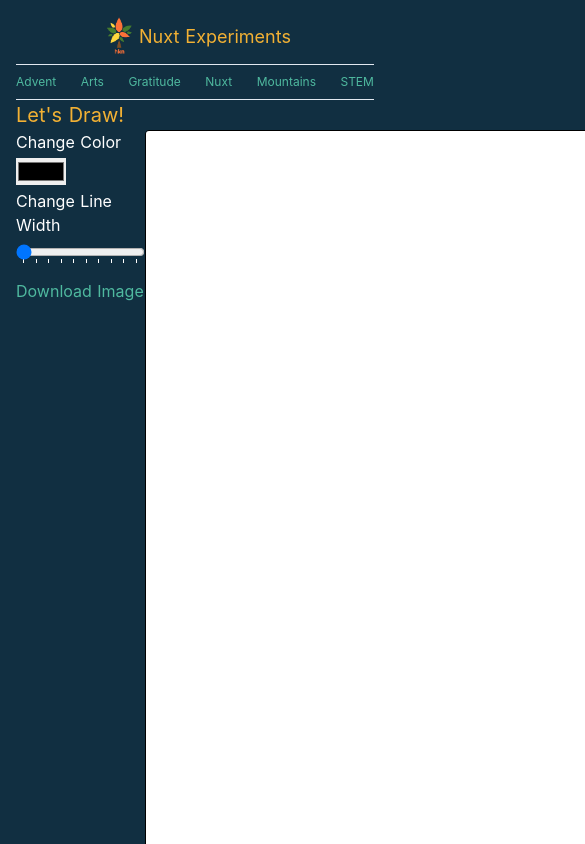
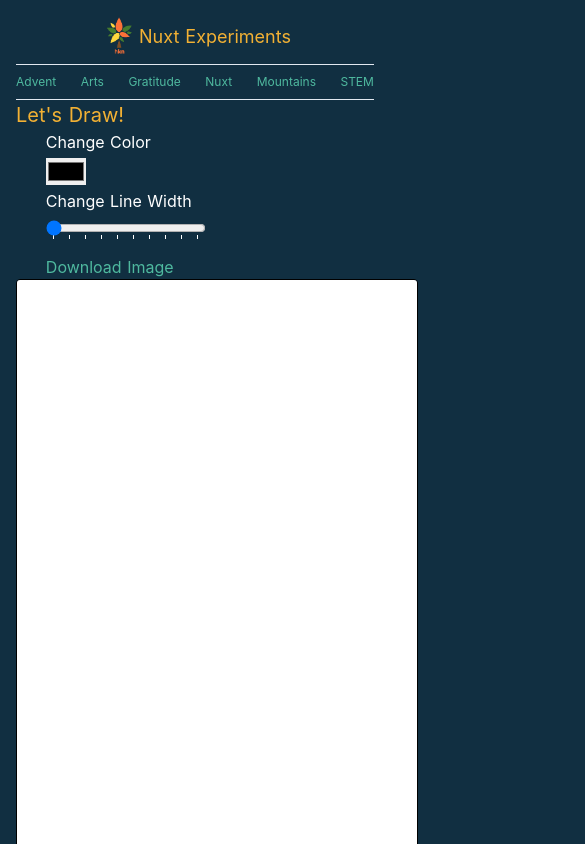
Before and after one commit to ethyl2/nuxt-experiment, a Nuxt app: page /canvas in a window 390 px wide. Shown: the top 844 px of the page, 585 px wide, since content can reach past the window. Built offline with nearby package versions, Linux system fonts and the light colour scheme.

Commit message:
Fix: Adds prevent to stop default scrolling behavior on mobile

```diff
--- a/pages/canvas/index.vue
+++ b/pages/canvas/index.vue
@@ -1,11 +1,16 @@
 <template>
   <div>
     <h1 class="text-xl">Let's Draw!</h1>
-    <div class="flex">
-      <div>
+    <div class="flex flex-col md:flex-row">
+      <div class="w-5/6 mx-auto">
         <form class="pb-4 flex flex-col space-y-1">
           <label for="color-picker">Change Color</label>
-          <input id="color-picker" v-model="textColor" type="color" />
+          <input
+            id="color-picker"
+            v-model="textColor"
+            type="color"
+            class="w-10"
+          />
           <label for="line-width-picker">Change Line Width</label>
           <input
             id="line-width-picker"
@@ -14,6 +19,7 @@
             min="1"
             max="10"
             list="tickmarks"
+            class="w-40"
           />
           <datalist id="tickmarks">
             <option value="1"></option>
@@ -41,13 +47,13 @@
         ref="canvasForDrawing"
         :width="canvasWidth"
         :height="canvasHeight"
-        class="border border-black rounded mx-auto"
+        class="border border-black rounded mx-auto p-0"
         @mousedown="beginDrawing"
         @mousemove="keepDrawing"
         @mouseup="stopDrawing"
-        @touchstart="beginDrawing"
-        @touchend="stopDrawing"
-        @touchmove="keepDrawing"
+        @touchstart.prevent="beginDrawing"
+        @touchend.prevent="stopDrawing"
+        @touchmove.prevent="keepDrawing"
       />
     </div>
   </div>
@@ -64,7 +70,7 @@ export default {
       canvas: null,
       textColor: 'black',
       lineWidth: 1,
-      canvasWidth: 700,
+      canvasWidth: 400,
       canvasHeight: 800,
       textColorInput: null,
     }
```
